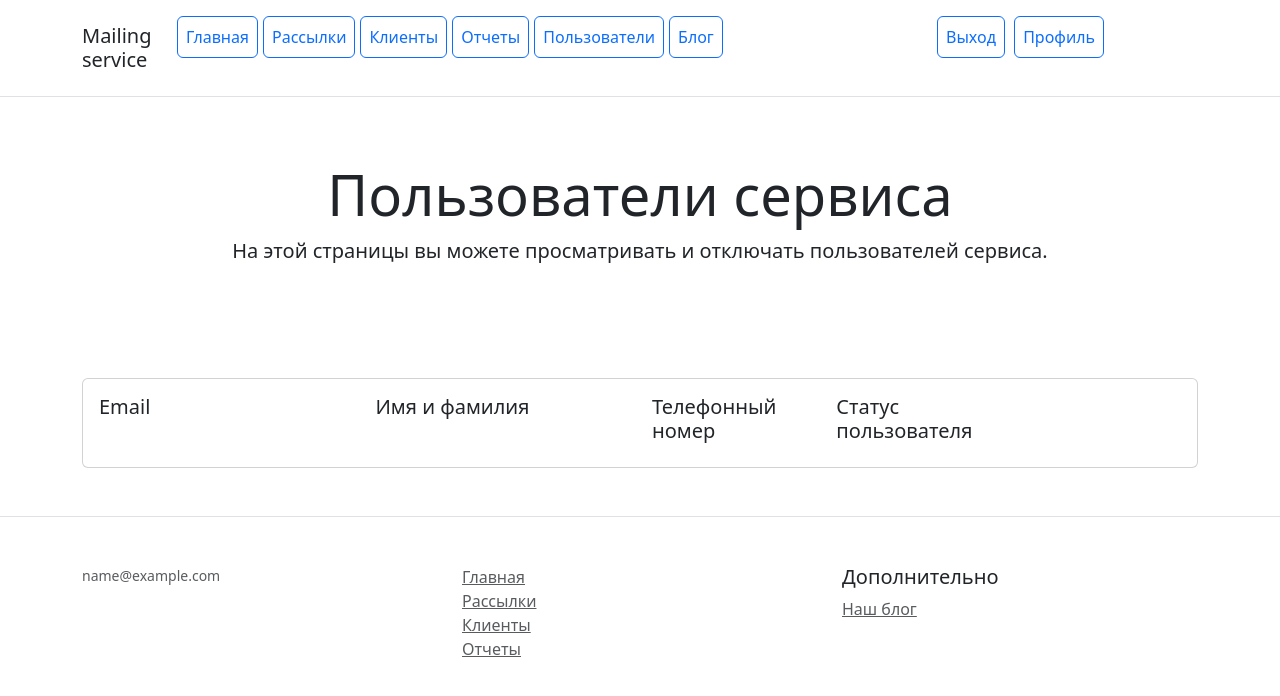
After one commit to DmitryVorotnikov/mailing_service, a Django app: page /users/users_list/ in a window 1280 px wide. The commit adds this page. Shown: the top 696 px of the page. Run offline with Django 4.2, Linux system fonts and the light colour scheme; the visitor is signed in with stand-in values (Sample User, id 1); data comes from the database, SQL or seed files in the repository; parts of the project's set-up code (start-up, migrations or seed data) failed here and were passed over; some libraries are stand-ins or nearby versions.

Commit message:
Add templates

```diff
--- a/mailing/templates/mailing/includes/inc_mailing_menu.html
+++ b/mailing/templates/mailing/includes/inc_mailing_menu.html
@@ -17,7 +17,7 @@
                     <a class="p-2 btn btn-outline-primary" style="margin-right: 5px;"
                        href="{% url 'mailing:report_list' %}">Отчеты</a>
                     {% endif %}
-                    {% if user.is_staff and not user.is_superuser %}
+                    {% if user.is_staff %}
                     <a class="p-2 btn btn-outline-primary" style="margin-right: 5px;"
                        href="#">Пользователи</a>
                     {% endif %}
--- /dev/null
+++ b/users/templates/users/user_list.html
@@ -0,0 +1,79 @@
+{% extends 'mailing/base.html' %}
+
+{% block content %}
+<div class="pricing-header px-3 py-3 pt-md-5 pb-md-4 mx-auto text-center">
+    <h1 class="display-4">Пользователи сервиса</h1>
+    <p class="lead">На этой страницы вы можете просматривать и отключать пользователей сервиса.</p>
+</div>
+<div class="pricing-header px-3 py-3 pt-md-5 pb-md-4 mx-auto text-left">
+</div>
+
+<div class="container">
+    <div class="row">
+        <div class="col-sm-12">
+            <div class="card">
+                <div class="card-body">
+                    <div class="row">
+                        <div class="col-sm-3">
+                            <h5 class="card-title">Email</h5>
+                        </div>
+                        <div class="col-sm-3">
+                            <h5 class="card-title">Имя и фамилия</h5>
+                        </div>
+                        <div class="col-sm-2">
+                            <h5 class="card-title">Телефонный номер</h5>
+                        </div>
+                        <div class="col-sm-2">
+                            <h5 class="card-title">Статус пользователя</h5>
+                        </div>
+                        <div class="col-sm-2">
+                        </div>
+                    </div>
+                </div>
+            </div>
+        </div>
+    </div>
+</div>
+{% for object in object_list %}
+<div class="container">
+    <div class="row">
+        <div class="col-sm-12">
+            <div class="card">
+                <div class="card-body">
+                    <div class="row">
+                        <div class="col-sm-3">
+                            <p class="card-text">{{ object.email }}</p>
+                        </div>
+                        <div class="col-sm-3">
+                            {% if object.first_name %}
+                            <p class="card-text">{{ object.first_name }} {{ object.last_name }}</p>
+                            {% else %}
+                            <p class="card-text">Не указан</p>
+                            {% endif %}
+                        </div>
+                        <div class="col-sm-2">
+                            {% if object.phone_number %}
+                            <p class="card-text">{{ object.phone_number }}</p>
+                            {% else %}
+                            <p class="card-text">Не указан</p>
+                            {% endif %}
+                        </div>
+                        <div class="col-sm-2">
+                            {% if object.is_active %}
+                            <p class="card-text">Активен</p>
+                            {% else %}
+                            <p class="card-text">Заблокирован</p>
+                            {% endif %}
+                        </div>
+                        <div class="col-sm-2">
+                            <a href="{% url 'users:users_edit' object.pk %}"
+                               class="btn btn-sm btn-block btn-outline-primary">Редактировать</a>
+                        </div>
+                    </div>
+                </div>
+            </div>
+        </div>
+    </div>
+</div>
+{% endfor %}
+{% endblock %}
```
